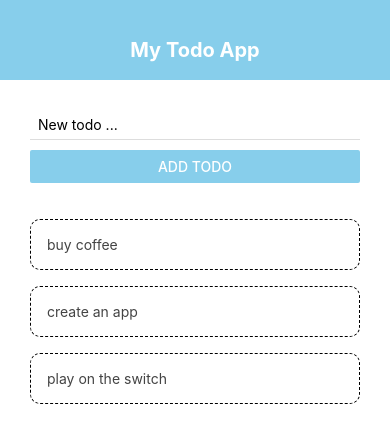
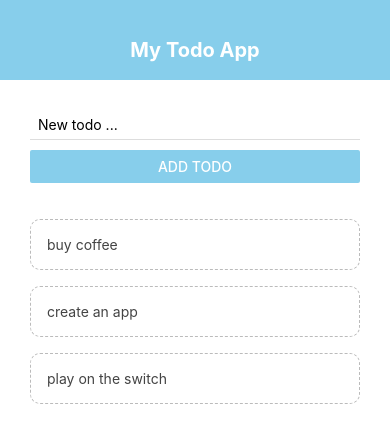
Before and after one commit to rifkan-py/react-native-crud, a React Native app: screen / in a window 390 px wide. Shown: the top 442 px of the page. Built offline with nearby package versions, Linux system fonts and the light colour scheme.

Commit message:
fixed typo

```diff
--- a/components/TodoItem.jsx
+++ b/components/TodoItem.jsx
@@ -12,7 +12,7 @@ const styles = StyleSheet.create({
   item: {
     padding: 16,
     marginTop: 16,
-    borderColor: "#bb",
+    borderColor: "#bbb",
     color: "#444",
     borderWidth: 1,
     borderStyle: "dashed",
```
